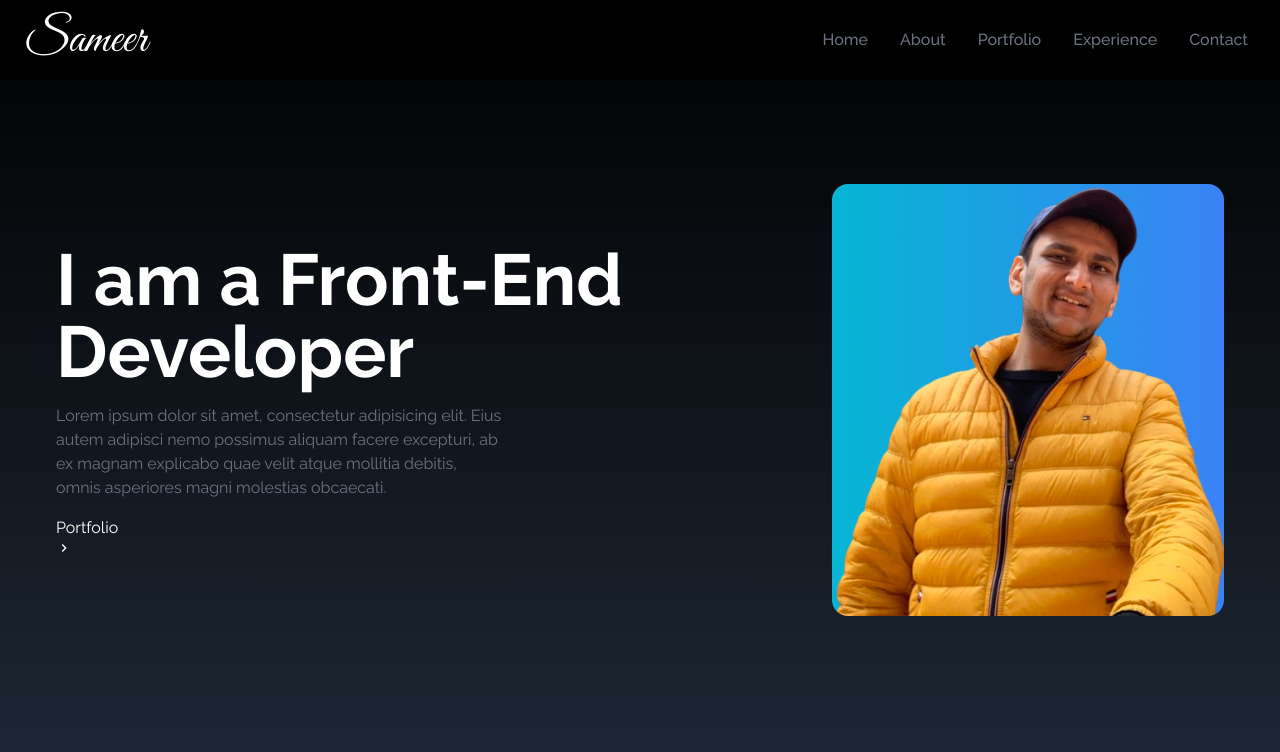
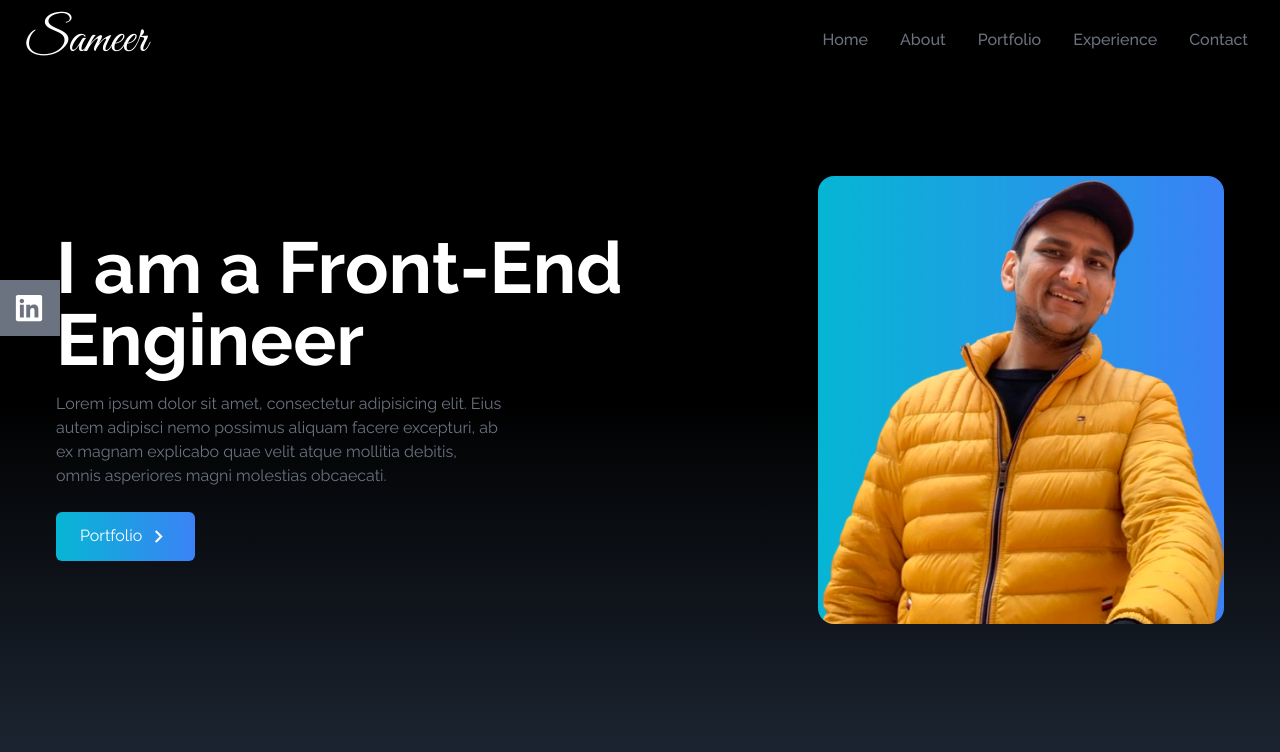
Before and after one commit to Sameer-321/tailwindPrac, a React (Create React App) app in the folder client/: page / in a window 1280 px wide. Shown: the top 752 px of the page. Built offline with nearby package versions, Linux system fonts and the light colour scheme.

Commit message:
feat:cutomization & link added

```diff
--- a/client/src/App.js
+++ b/client/src/App.js
@@ -2,12 +2,12 @@
 import React from "react";
 import NavBar from "./components/NavBar";
 import Home from "./components/Home";
+import SocialLinks from "./components/SocialLinks";
 const App = () => (
   <div>
     <NavBar />
-    <div>
-      <Home />
-    </div>
+    <Home />
+    <SocialLinks />
   </div>
 );
 
--- a/client/src/components/Home.jsx
+++ b/client/src/components/Home.jsx
@@ -7,7 +7,7 @@ const Home = () => {
     <div
       name="home"
       className=" h-screen w-full bg-gradient-to-b
-    from-black to-gray-800"
+    from-black via-black to-gray-800" //bg black from top to btm and from top black via black to the gray at last
     >
       <div
         className="text-white max-w-screen-lg mx-auto flex flex-col
@@ -15,7 +15,7 @@ const Home = () => {
       >
         <div className="flex flex-col justify-center h-full">
           <h2 className="text-4xl sm:text-7xl font-bold text-white">
-            I am a Front-End Developer
+            I am a Front-End Engineer
           </h2>
           <p className="text-gray-500 py-4 max-w-md">
             Lorem ipsum dolor sit amet, consectetur adipisicing elit. Eius autem
@@ -24,10 +24,13 @@ const Home = () => {
             molestias obcaecati.
           </p>
           <div>
-            <button>
+            <button
+              className=" group text-white w-fit px-6 py-3 my-2 flex items-center rounded-md bg-gradient-to-r from-cyan-500 to-blue-500
+             cursor-pointer "
+            >
               Portfolio
-              <span>
-                <MdOutlineKeyboardArrowRight />
+              <span className="group-hover:rotate-90 duration-300">
+                <MdOutlineKeyboardArrowRight size={25} className="ml-1" />
               </span>
             </button>
           </div>
--- /dev/null
+++ b/client/src/components/SocialLinks.jsx
@@ -0,0 +1,28 @@
+import React from "react";
+import { FaGithub, FaLinkedin } from "react-icons/fa";
+import { HiOutlineMail } from "react-icons/hi";
+import { BsFillPersonLinesFill } from "react-icons/bs";
+const SocialLinks = () => {
+  return (
+    <div className=" flex-col top-[35%] left-0 fixed">
+      <ul>
+        <li className="flex justify-between items-center w-40 h-14 px-4  ml-[-100px] hover:ml-[-10px] hover:rounded-md duration-300 bg-gray-500 ">
+          <a
+            href=""
+            className="flex justify-between items-center w-full text-white"
+          >
+            <>
+              LinkedIn <FaLinkedin size={30} />{" "}
+            </>
+          </a>
+        </li>
+        <li></li>
+
+        <li></li>
+        <li></li>
+      </ul>
+    </div>
+  );
+};
+
+export default SocialLinks;
```
